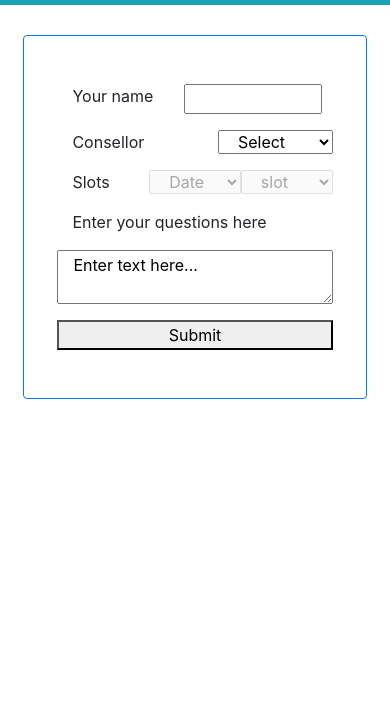
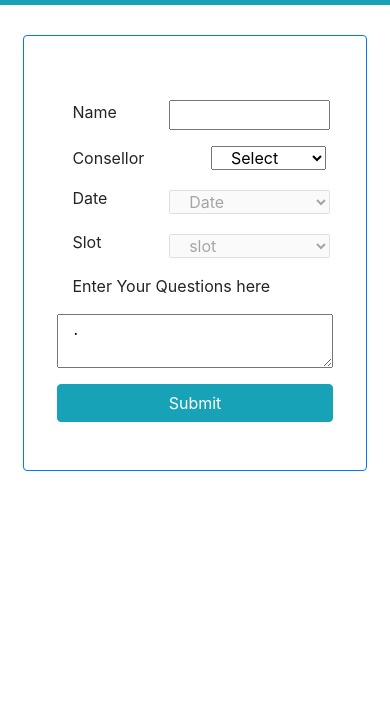
Before and after one commit to tusharchopra123/Counselling_Booking, a website: page public/students.html in a window 390 px wide. Shown: the part 63-766 px from the top of the page. Drawn offline with nearby package versions, Linux system fonts and the light colour scheme; no server answers.

Commit message:
Students page fixed

```diff
--- a/public/Scripts/students.js
+++ b/public/Scripts/students.js
@@ -69,7 +69,14 @@ $(function(){
                         Description: Description.val(),
                     },{
                     }
+
                     )
+                    setTimeout(() => {
+                        alert("Your Response has beed recorded Successfully")
+                        name.val('')
+                        Description.val('')
+                        location.reload()
+                       }, 2000);
                 }
                 }
             }
--- a/public/students.html
+++ b/public/students.html
@@ -29,29 +29,29 @@
         <div class="row justify-content-between">
             <form class="col-12" action="" id = "form">
                 <div class="row">
-                <span class="col-5 mr-1 mr-md-0 col-md-2 mb-3">Your name</span>
-                <input class="col-6 ml-2 ml-md-0 col-md-4 mb-3" type="text" id="name">
+                <span class="col-4  mr-1 mt-3 mt-md-0 mr-md-0 col-md-2 mb-3">Name</span>
+                <input class="col-7 ml-3 mt-3 mt-md-0 ml-md-0 col-md-4 mb-3" type="text" id="name">
 
-                <span class="col-7 col-md-2 mb-3">Consellor</span>
+                <span class="col-6 mr-3 mr-md-0 col-md-2 mb-3">Consellor</span>
                 <select class="col-5 col-md-4 mb-3"name="consellors" onchange = "my_consellor()"id="consellors">
                     <option class="text-secondary">Select</option>
                 </select>
 
-                <span class="col-4 col-md-2 mb-3"> Slots </span>
-                <select class="col-4 mb-3" onchange="my_date()" disabled name="dates" id="date">
+                <span class="col-4  mr-1 mr-md-0 col-md-2 mb-3"> Date </span>
+                <select class="col-7 ml-3 mt-1 mt-md-0 ml-md-0 col-md-4 mb-3" onchange="my_date()" disabled name="dates" id="date">
                 <option>Date</option>
                 </select>
-                <span class="d-none d-sm-block col-md-2 mb-3"></span>
-                <select class="col-4 mb-3" disabled name="slots" id="slots">
+                <span class="col-4  mr-1 mr-md-0 col-md-2 mb-3">Slot</span>
+                <select class="col-7 ml-3 mt-1 mt-md-0 ml-md-0 col-md-4 mb-3" disabled name="slots" id="slots">
                     <option>slot</option>
                 </select>
                 </form>
 
-                <span class="col-12 mb-3 ">Enter your questions here</span>
+                <span class="col-12 mb-3 ">Enter Your Questions here</span>
 
 
-            <textarea class="col-12 mb-3" name="Questions" id="description" form="form">Enter text here...</textarea>
-            <button class="col-12"id="btnScheduldeadd">Submit</button>
+            <textarea class="col-12 mb-3" name="Questions" id="description" form="form" placeholder="Enter The Text Here">.</textarea>
+            <button class="col-12 btn btn-info" type = "button" id="btnScheduldeadd">Submit</button>
         </div>
         </div>
 </section>
--- a/server.js
+++ b/server.js
@@ -6,5 +6,9 @@ app.use(express.urlencoded({extended: true}))
 const server_port = process.env.PORT || 3371
 app.use('/', express.static(path.join(__dirname, 'public')))
 app.use('/api', require('./routes/api').route)
+app.use('/students',express.static(path.join(__dirname,'public/students.html')))
+app.use('/Raj',express.static(path.join(__dirname,'public/Raj.html')))
+app.use('/Prem',express.static(path.join(__dirname,'public/Prem.html')))
+app.use('/Aryan',express.static(path.join(__dirname,'public/Aryan.html')))
 
 app.listen(server_port)
```
Also changed, not shown: routes/api.js (+9 -9 lines).
